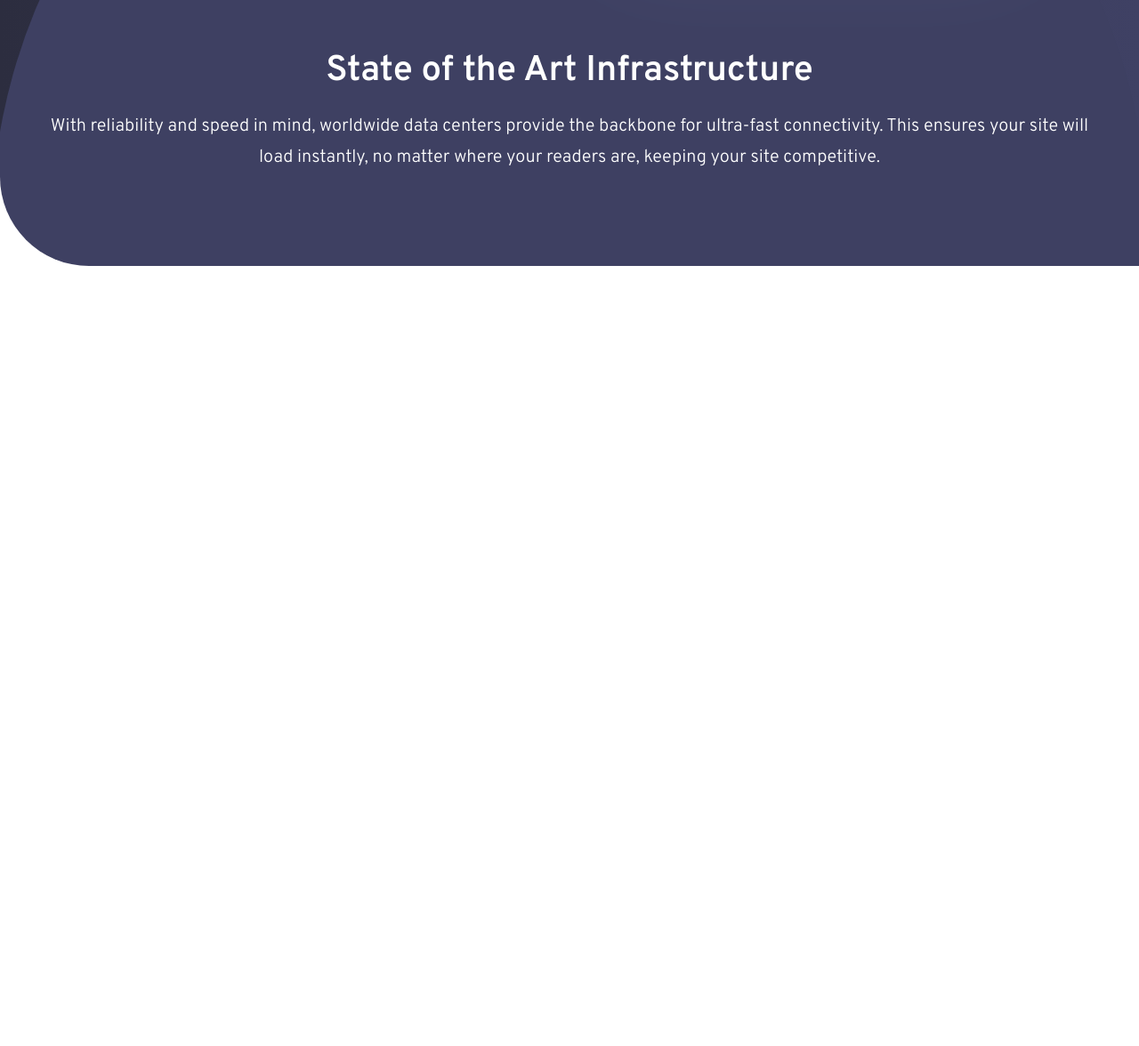
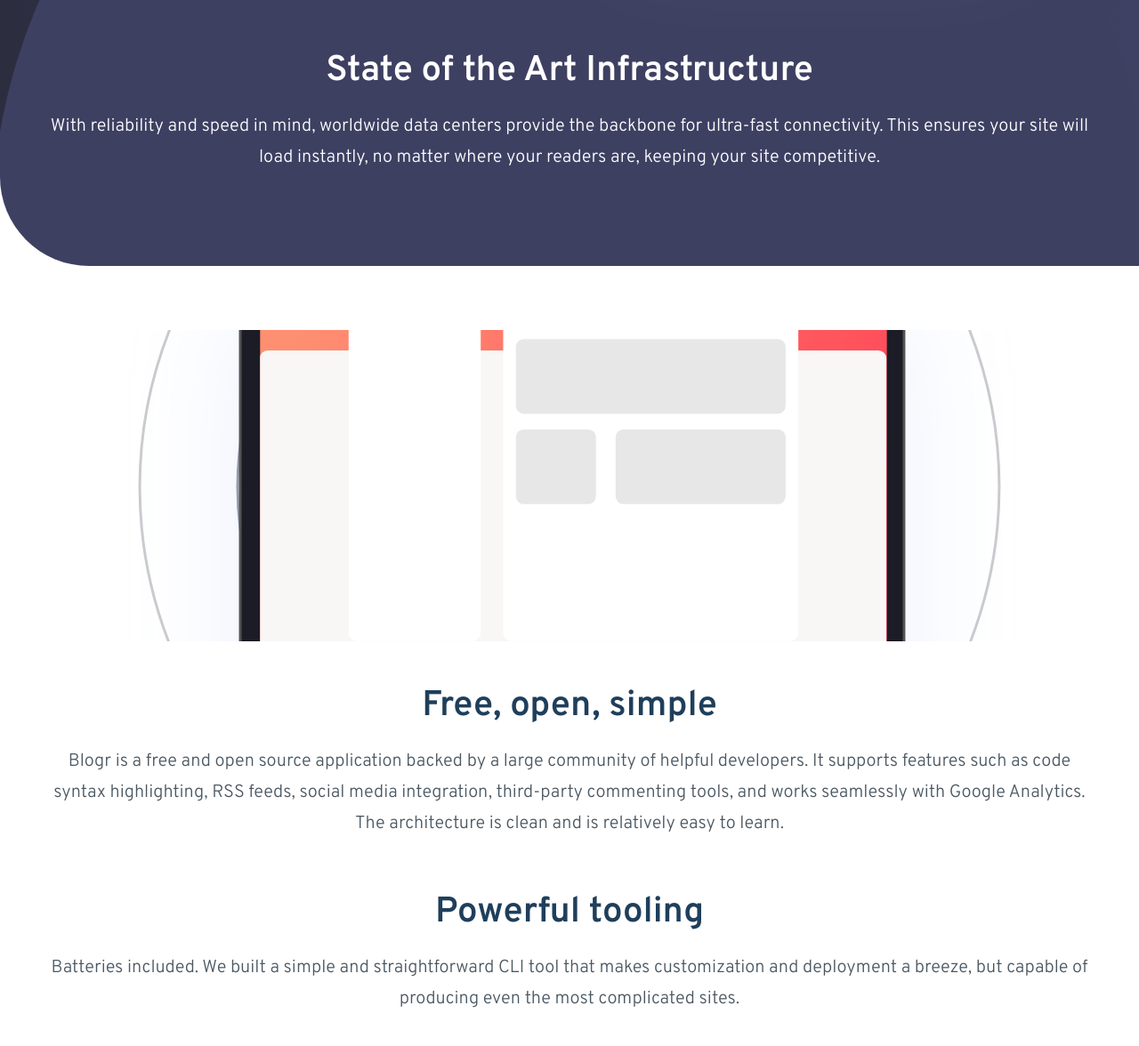
Before and after one commit to Adavagadon/blogr-landing-page, a plain HTML site: page index.html in a window 1280 px wide. Shown: the part 2456-3632 px from the top of the page at 89% size. Before the commit the page ends 2755 px from the top, so only its background shows below. Drawn offline with Linux system fonts and the light colour scheme.

Commit message:
add last section

```diff
--- a/index.html
+++ b/index.html
@@ -52,5 +52,22 @@
       </div>
     </div>
   </section>
+
+  <section>
+    <div class="illustration illustration--laptop"></div>
+    <div class="container">
+      <div class="text-container">
+        <h3>Free, open, simple</h3>
+        <p>Blogr is a free and open source application backed by a large community of helpful developers. It supports features such
+        as code syntax highlighting, RSS feeds, social media integration, third-party commenting tools, and works seamlessly
+        with Google Analytics. The architecture is clean and is relatively easy to learn.</p>
+      </div>
+      <div class="text-container">
+        <h3>Powerful tooling</h3>
+        <p>Batteries included. We built a simple and straightforward CLI tool that makes customization and deployment a breeze, but
+        capable of producing even the most complicated sites.</p>
+      </div>
+    </div>
+  </section>
 </body>
 </html>
--- a/scss/main.scss
+++ b/scss/main.scss
@@ -153,6 +153,11 @@ section {
       background: no-repeat center / contain
         url(/images/illustration-editor-mobile.svg);
     }
+
+    &--laptop {
+      background: no-repeat center / 125%
+        url(/images/illustration-laptop-mobile.svg);
+    }
   }
 
   img {
```
Also changed, not shown: css/main.css, 1 other file.
